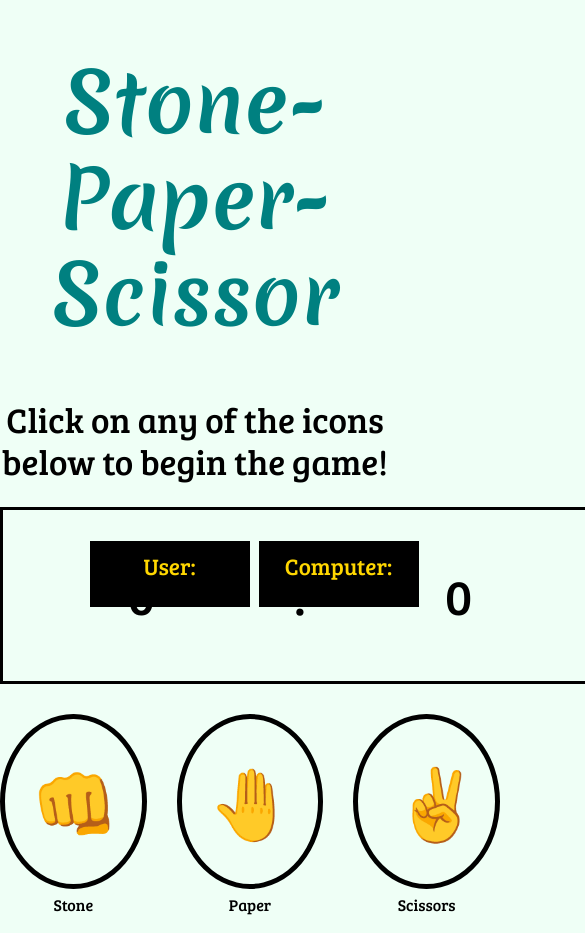
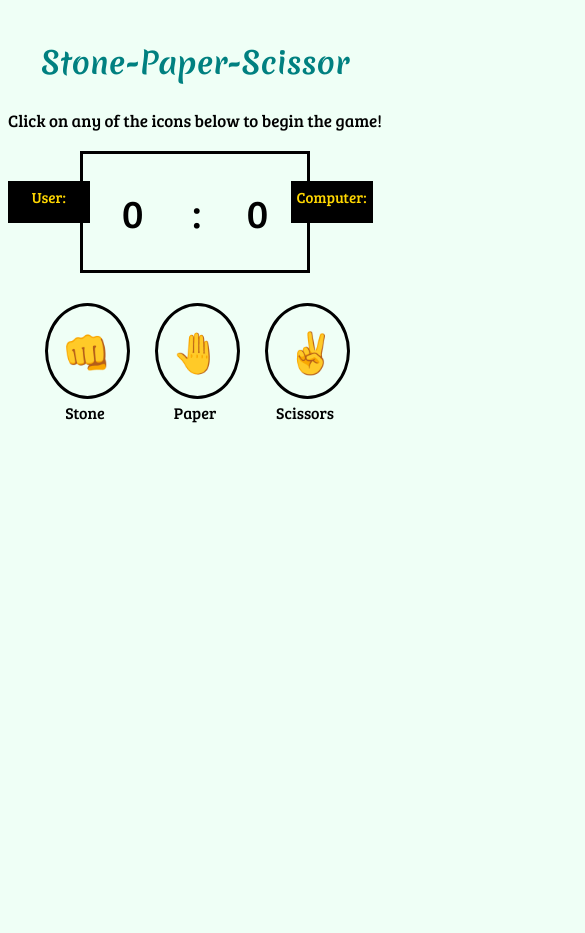
Before and after one commit to igaganpreet/StonePaperScissors, a plain HTML site: page index.html in a window 390 px wide. Shown: the whole page, 585 px wide, since content can reach past the window. After the commit the page ends 844 px from the top, so only its background shows below. Drawn offline with nearby package versions, Linux system fonts and the light colour scheme.

Commit message:
made webpage responsive

```diff
--- a/style.css
+++ b/style.css
@@ -72,3 +72,106 @@ h2{
     margin-top: 84px;
     color:#fff38f;
 }
+
+@media (max-width:700px){
+    h1{
+        margin-top: 50px;
+        margin-bottom: 50px;
+        font-size: 40px;
+    }
+    h2{
+        font-size: 25px;
+        margin-bottom:20px;
+    }
+    .div-icons{
+        width:400px;
+        margin:auto;
+    }
+    .game-icon{
+        width: 105px;
+        font-size: 50px;
+        padding: 15px 15px 15px 13px;
+        margin-right: 30px;
+        border: 3px solid black;
+        border-radius: 50%;
+        margin-bottom: 2px;
+    }
+    .scissors{
+        padding:15px 20px 15px 18px;
+    }
+    .div-score{
+        width:350px;
+        padding:40px 40px;
+    }
+    .score{
+        font-size: 40px;
+    }
+     .player-p{
+        font-size: 20px;
+    }
+    .player{
+        width: 100px;
+        padding: 3px;
+    }
+    .user{
+        margin-left: 9%;
+        margin-top: 30px;
+    }
+    .computer{
+        margin-left: 74.5%;
+        margin-top: 30px;
+    }
+    .choiceuser{
+        margin-left: 9%;
+        margin-top: 69px;
+    }
+    .choicecomputer{
+        margin-left: 74.5%;
+        margin-top: 69px;
+    }
+}
+
+
+@media (max-width:450px){
+
+    h1{
+        margin-top: 45px;
+        margin-bottom: 30px;
+        font-size: 30px;
+    }
+    h2{
+        font-size: 17px;
+        margin-bottom:20px;
+    }
+    .div-icons{
+        width:300px;
+        margin:auto;
+    }
+    .game-icon{
+        width: 85px;
+        font-size: 40px;
+    }
+    .div-score{
+        width:230px;
+        padding:28px 20px;
+    }
+    .player-p{
+        font-size: 15px;
+    }
+    .player{
+        width: 82px;
+        padding: 2px;
+        font-size: 15px;
+    }
+    .user{
+        margin-left: 2%;
+    }
+    .choiceuser{
+        margin-left: 2%;
+        margin-top: 62px;
+    }
+    .choicecomputer{
+        margin-top: 62px;
+    }
+
+}
```
